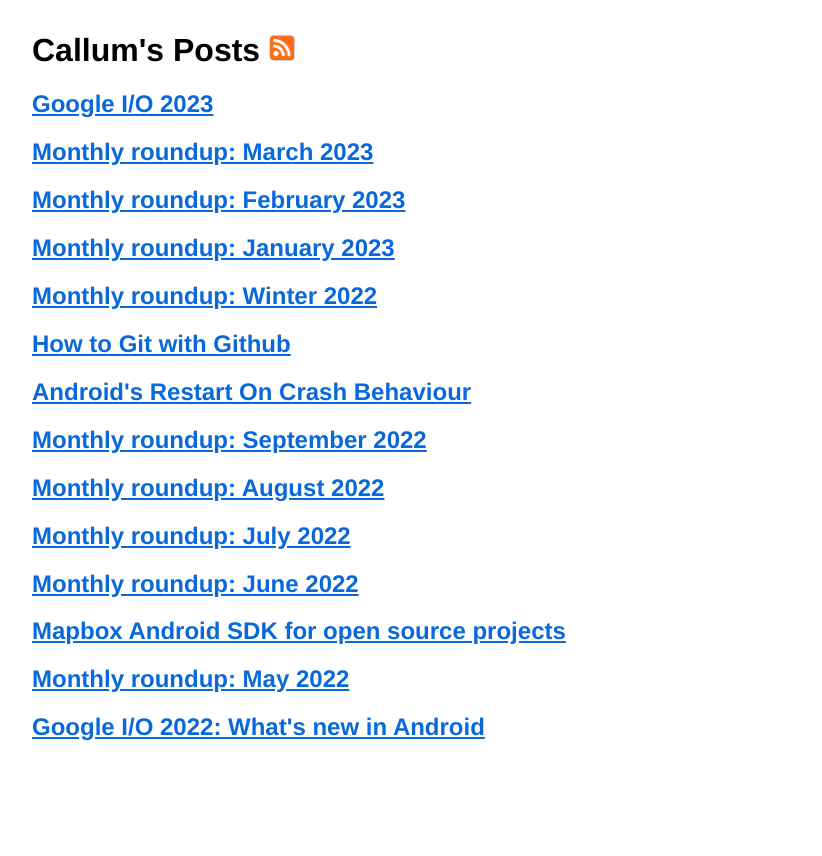
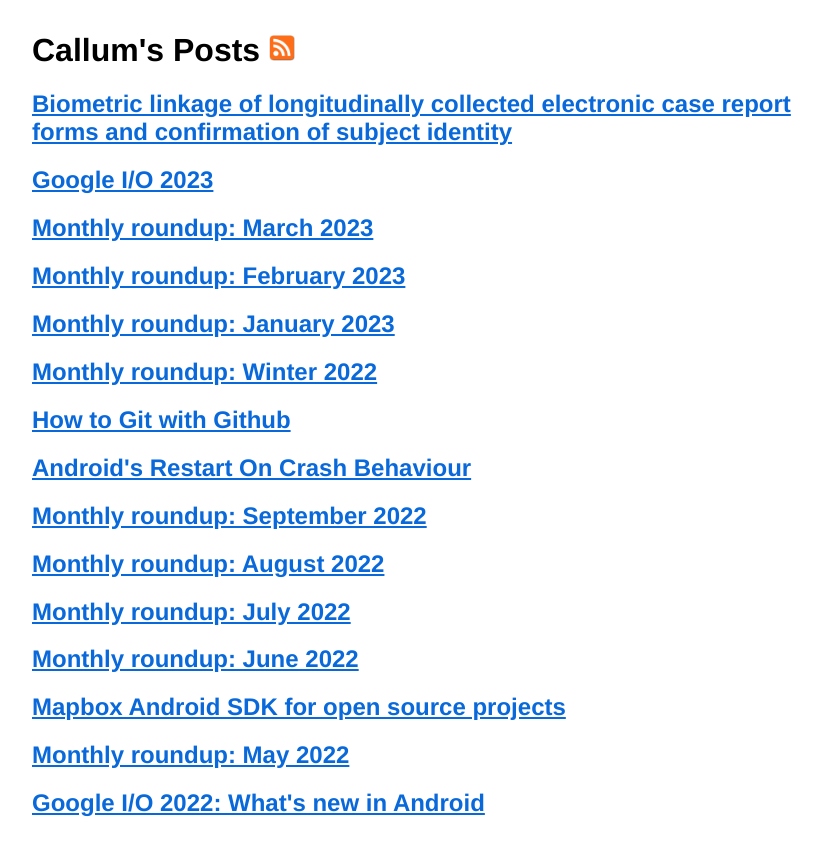
Before and after one commit to seadowg/seadowg.github.com, a Jekyll site: the page built from posts.html, in a window 1280 px wide. Shown: the top 856 px of the page, without its empty margins (0-822 px from the left). Built offline with Jekyll 4.4.1, drawn with Linux system fonts in a browser that asks for light colours.

Commit message:
Add external post for LSHTM paper

```diff
--- a/_layouts/default.html
+++ b/_layouts/default.html
@@ -21,6 +21,7 @@
     <style>
       body {
         margin: 2em;
+        max-width: 800px;
       }
 
       a {
--- /dev/null
+++ b/_posts/2023-08-05-biometric-linkage.md
@@ -0,0 +1,6 @@
+---
+layout: external
+title:  "Biometric linkage of longitudinally collected electronic case report forms and confirmation of subject identity"
+description: "An open framework for ODK and related tools"
+external_url: "https://www.frontiersin.org/articles/10.3389/fdgth.2023.1072331/full?&utm_source=Email_to_authors_&utm_medium=Email&utm_content=T1_11.5e1_author&utm_campaign=Email_publication&field=&journalName=Frontiers_in_Digital_Health&id=1072331"
+---
```
Also changed, not shown: _layouts/external.html (added, +20 -0 lines).
